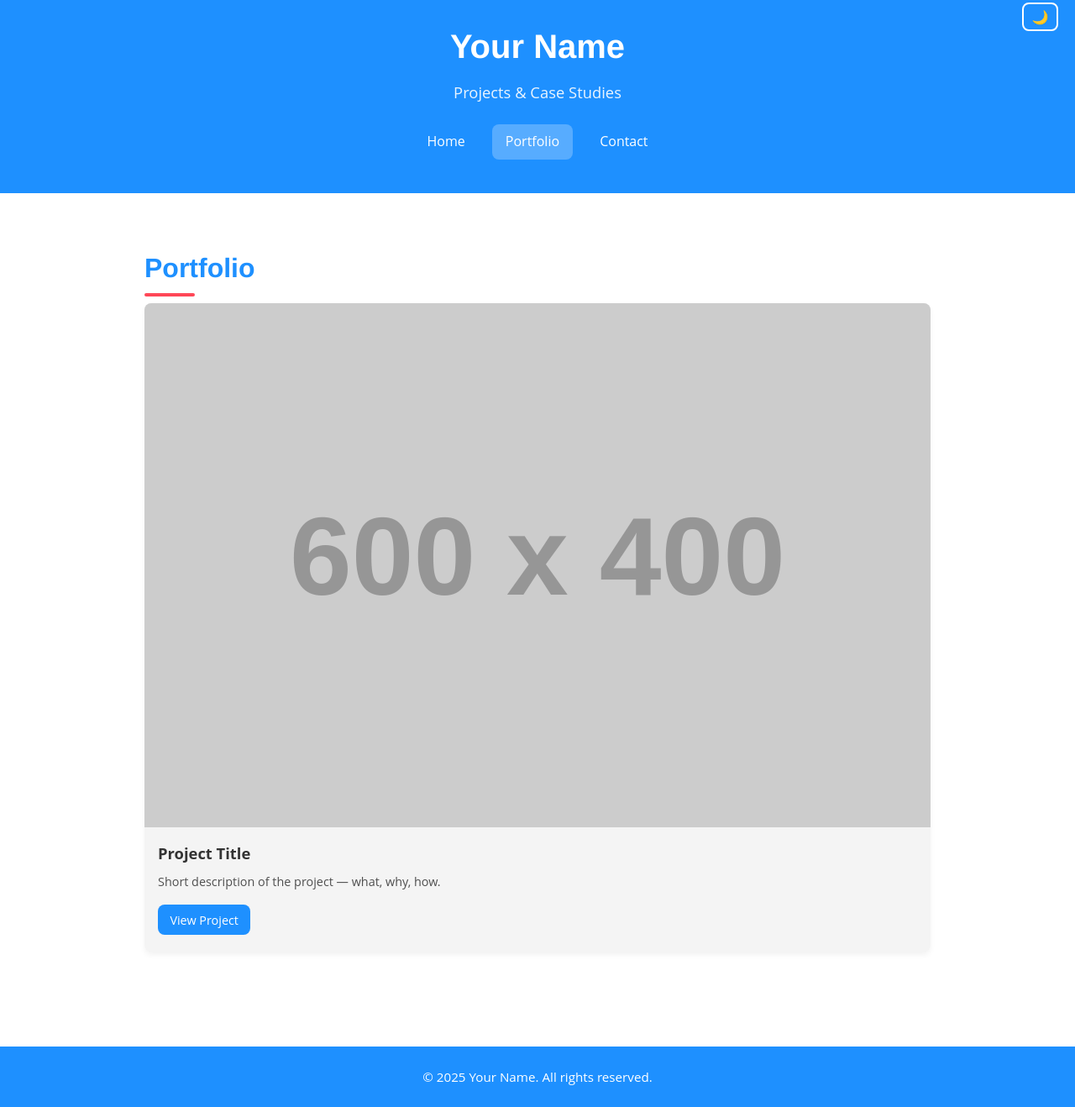
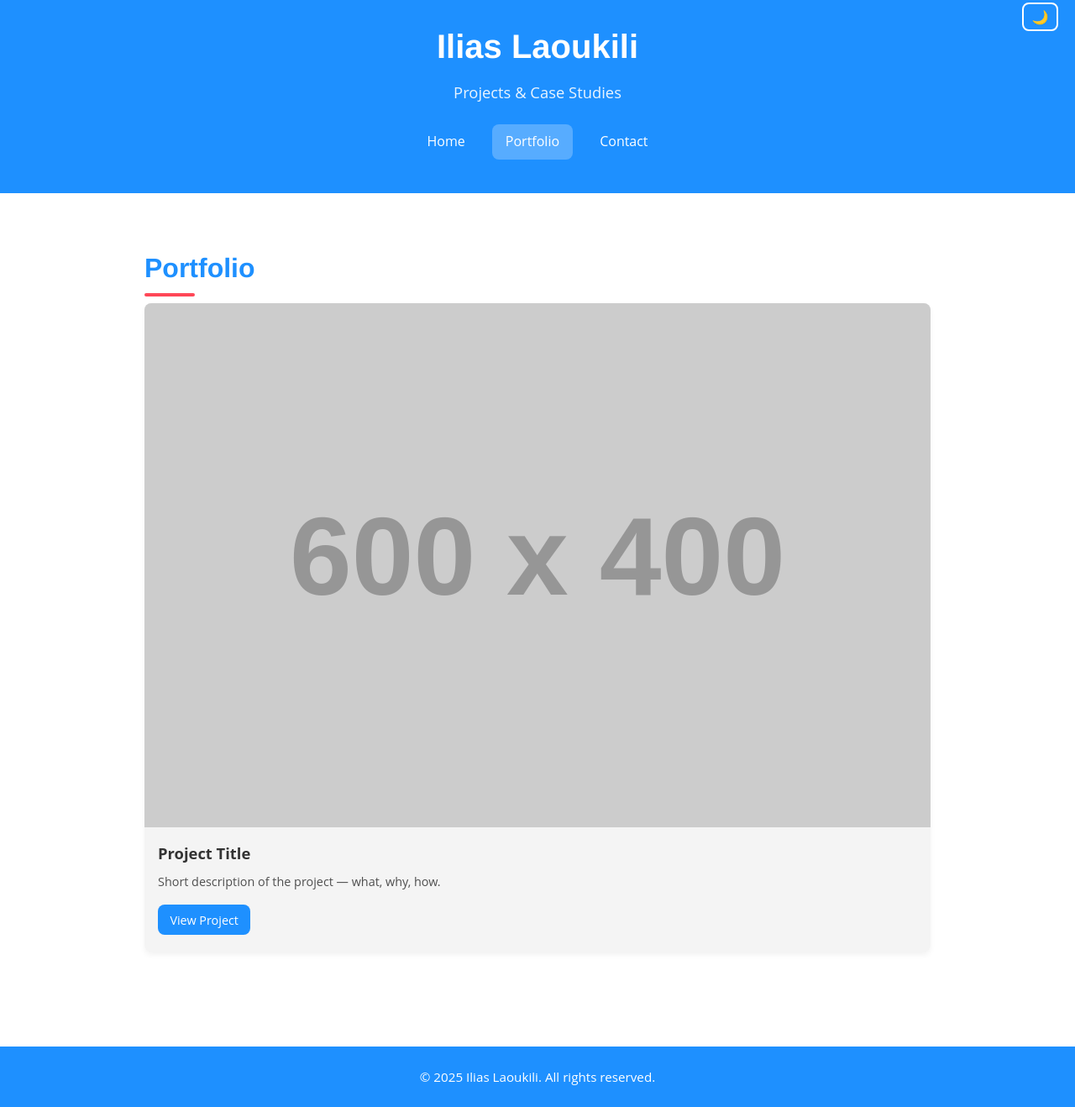
Before and after one commit to iliaslkl/iliaslkl.github.io, a plain HTML site: page portfolio.html in a window 1280 px wide. Shown: the part 17-1335 px from the top of the page at 84% size. Drawn offline with nearby package versions, Linux system fonts and the light colour scheme; placeholder pictures from the web are drawn by us.

Commit message:
Update portfolio.html

```diff
--- a/portfolio.html
+++ b/portfolio.html
@@ -11,7 +11,7 @@
 <body>
   <header>
     <button id="theme-toggle" aria-label="Toggle dark mode">🌙</button>
-    <h1>Your Name</h1>
+    <h1>Ilias Laoukili</h1>
     <p>Projects & Case Studies</p>
     <nav>
       <a href="index.html">Home</a>
@@ -36,7 +36,7 @@
     </section>
   </main>
 
-  <footer><p>&copy; <span id="year"></span> Your Name. All rights reserved.</p></footer>
+  <footer><p>&copy; <span id="year"></span> Ilias Laoukili. All rights reserved.</p></footer>
 
   <script src="https://unpkg.com/aos@2.3.4/dist/aos.js"></script>
   <script src="assets/script.js"></script>
```
